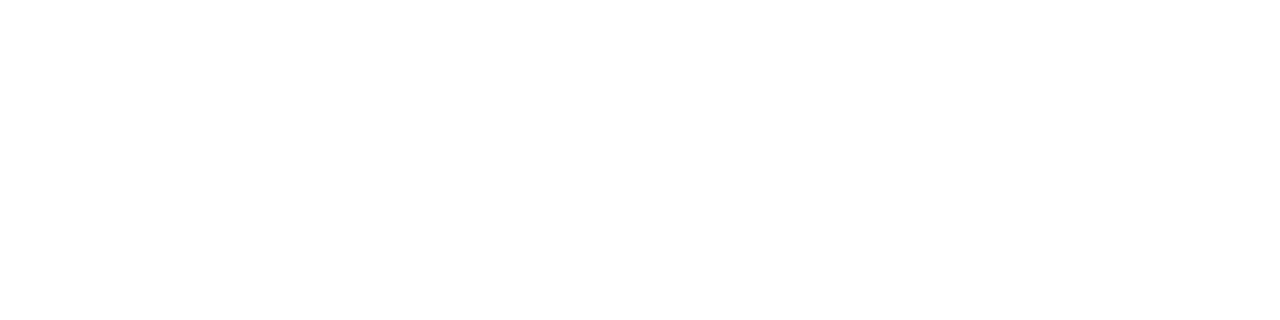
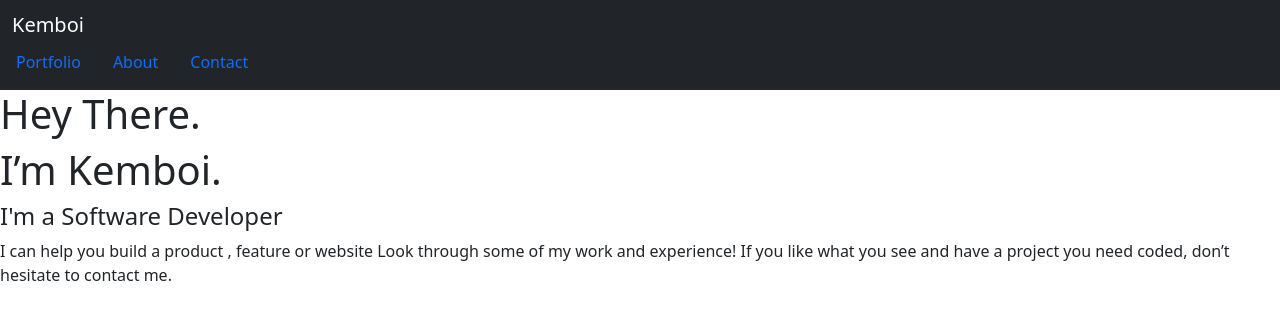
Before and after one commit to okemboi/bootstrap-portfolio, a plain HTML site: page index.html in a window 1280 px wide. Drawn offline with nearby package versions, Linux system fonts and the light colour scheme.

Commit message:
add bootsrtap feature

```diff
--- a/index.html
+++ b/index.html
@@ -14,9 +14,41 @@
 </head>
 
 <body>
-    <header>
-        <!-- place navbar here -->
+    <header class="col-sm">
+
+        <nav class="navbar navbar-dark bg-dark">
+            <div class="container-fluid">
+                <span class="navbar-brand mb-0 h1">Kemboi</span>
+            </div>
+
+
+            <ul class="nav">
+                <li class="nav-item">
+                    <a class="nav-link" href="#">Portfolio</a>
+                </li>
+                <li class="nav-item">
+                    <a class="nav-link" href="#">About</a>
+                </li>
+                <li class="nav-item">
+                    <a class="nav-link" href="#">Contact</a>
+                </li>
+
+            </ul>
+        </nav>
     </header>
+    <section>
+        <div>
+            <h1>Hey There.</h1>
+            <h1>I’m Kemboi.</h1>
+            <h4>I'm a Software Developer</h4>
+            I can help you build a product , feature or website Look through some of my work and experience! If you like
+            what you
+            see and have a project you need coded, don’t hesitate to contact me.
+        </div>
+    </section>
+    <section></section>
+    <section></section>
+    <section></section>
     <main>
 
     </main>
```
Also changed, not shown: style/style.css (added).
